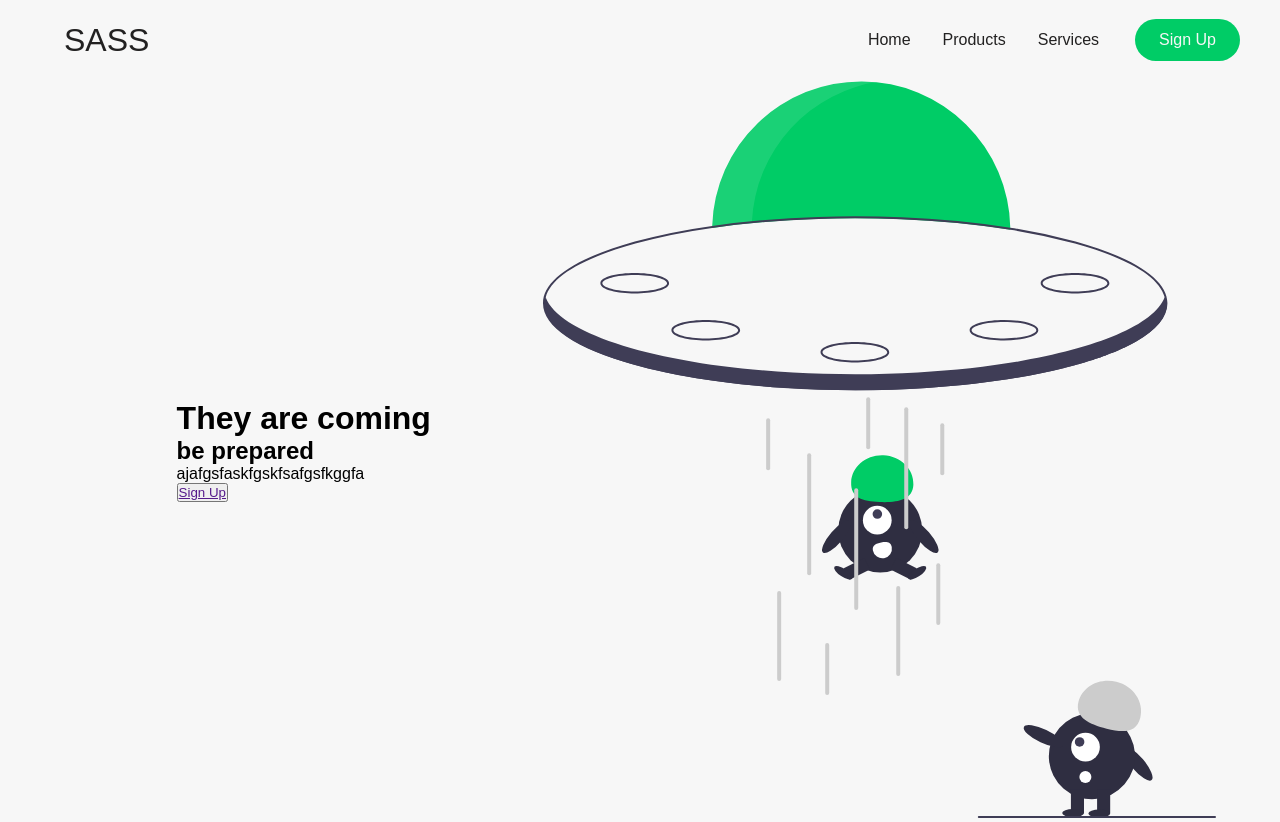
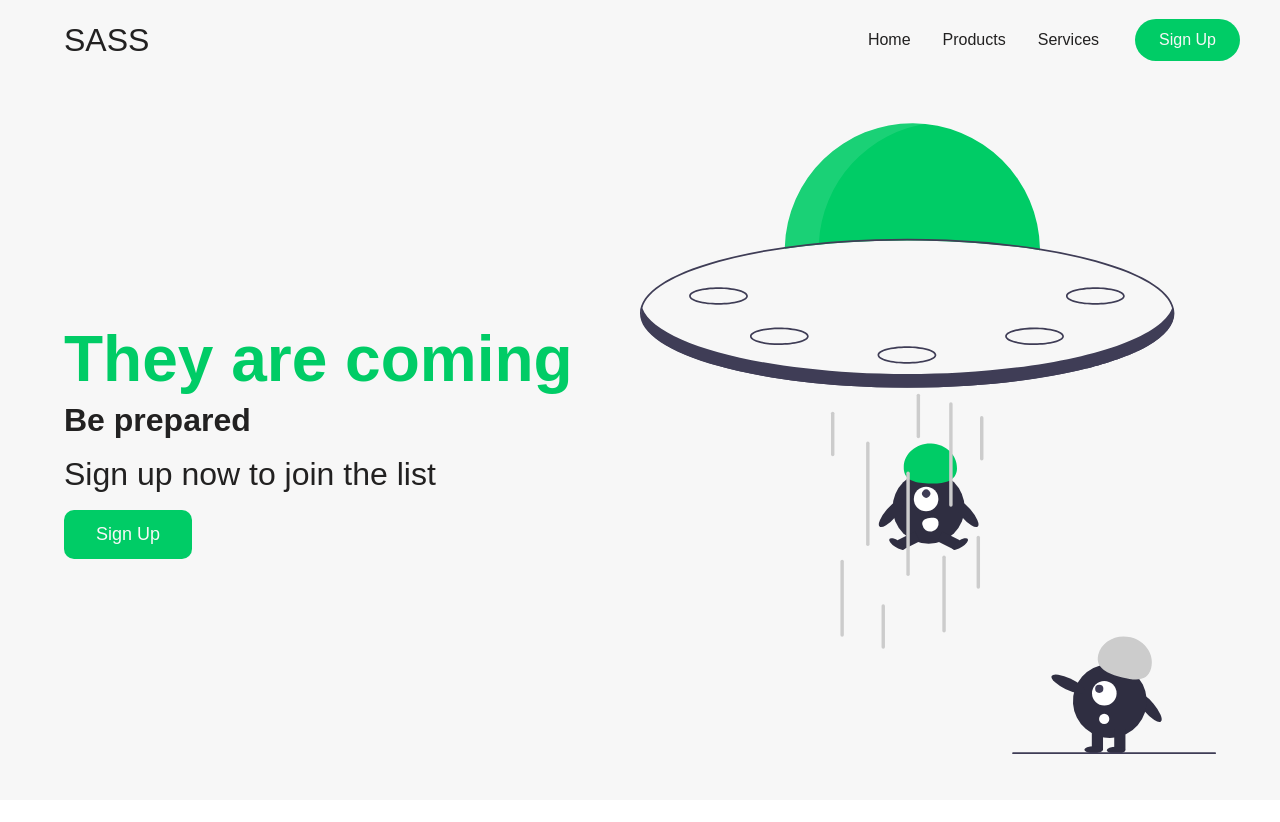
Before and after one commit to mattos251/website, a plain HTML site: page index.html in a window 1280 px wide. After the commit the page ends 800 px from the top, so only its background shows below. Drawn offline with Linux system fonts and the light colour scheme.

Commit message:
final do mini projeto. ajeitando as fontes, e persolizando botões

```diff
--- a/index.html
+++ b/index.html
@@ -37,12 +37,11 @@
         <div class="hero__container">
             <div class="hero__container--left">
                 <h1>They are coming</h1>
-                <h2>be prepared</h2>
-                <p>ajafgsfaskfgskfsafgsfkggfa</p>
+                <h2>Be prepared</h2>
+                <p>Sign up now to join the list</p>
                 <button class="hero__container--btn">
                     <a href="">Sign Up</a>
                 </button>
-
             </div>
 
             <div class="hero__container--right">
--- a/styles/_navbar.scss
+++ b/styles/_navbar.scss
@@ -70,5 +70,6 @@
             background: $lime;
             color: $light;
         }
+
     }
 }
--- a/styles/styles.scss
+++ b/styles/styles.scss
@@ -1,5 +1,6 @@
 @import 'navbar';
 @import 'colors';
+@import 'media-queries';
 
 * {
     box-sizing: border-box;
@@ -17,13 +18,12 @@
         align-items: center;
         justify-items: center;
         margin: 0 auto;
-        height: 100%;
+        height: 90vh;
         z-index: 1;
         width: 100%;
         max-width: 1200px;
         padding-right: 24px;
         padding-left: 24px;
-    }
 
         @include tablet {
             grid-template-columns: 1fr;
@@ -35,7 +35,7 @@
             line-height: 1.2;
 
             @include tablet{
-            padding: 5rem 0;
+                padding: 7rem 0;
             }
 
             @include mobile{
@@ -43,7 +43,67 @@
             }
         }
 
+        &--left h1 {
 
+            font-size: 4rem;
+            color: $lime;
 
+            @include mobile{
+                font-size: 1.5rem;
+            }
 
         }
+
+        &--left h2 {
+
+            font-size: 2rem;
+            color: $dark;
+            margin-top: 3px;
+
+            @include mobile{
+                font-size: 2rem;
+            }
+
+        }
+
+        &--left p {
+
+            font-size: 2rem;
+            font-weight: 700px;
+            color: $dark;
+            margin-top: 1rem;
+
+            @include mobile{
+                font-size: 1.5rem;
+            }
+        }
+
+        &--btn {
+            background-color: $lime;
+            padding: 14px 32px;
+            border: none;
+            border-radius: 10px;
+            margin-top: 1rem;
+            color: $light;
+            cursor:pointer;
+        }
+
+        &--btn a{
+            position: relative;
+            color: $light;
+            border: none;
+            text-decoration: none;
+            font-size: large;
+        }
+
+        &--right{
+            text-align: center;
+        }
+
+        &--img{
+            height: 100%;
+            width: 100%;
+        }
+
+    }
+}
```
Also changed, not shown: styles/styles.css, 1 other file. Lines whose indentation alone changed are shown as unchanged.
